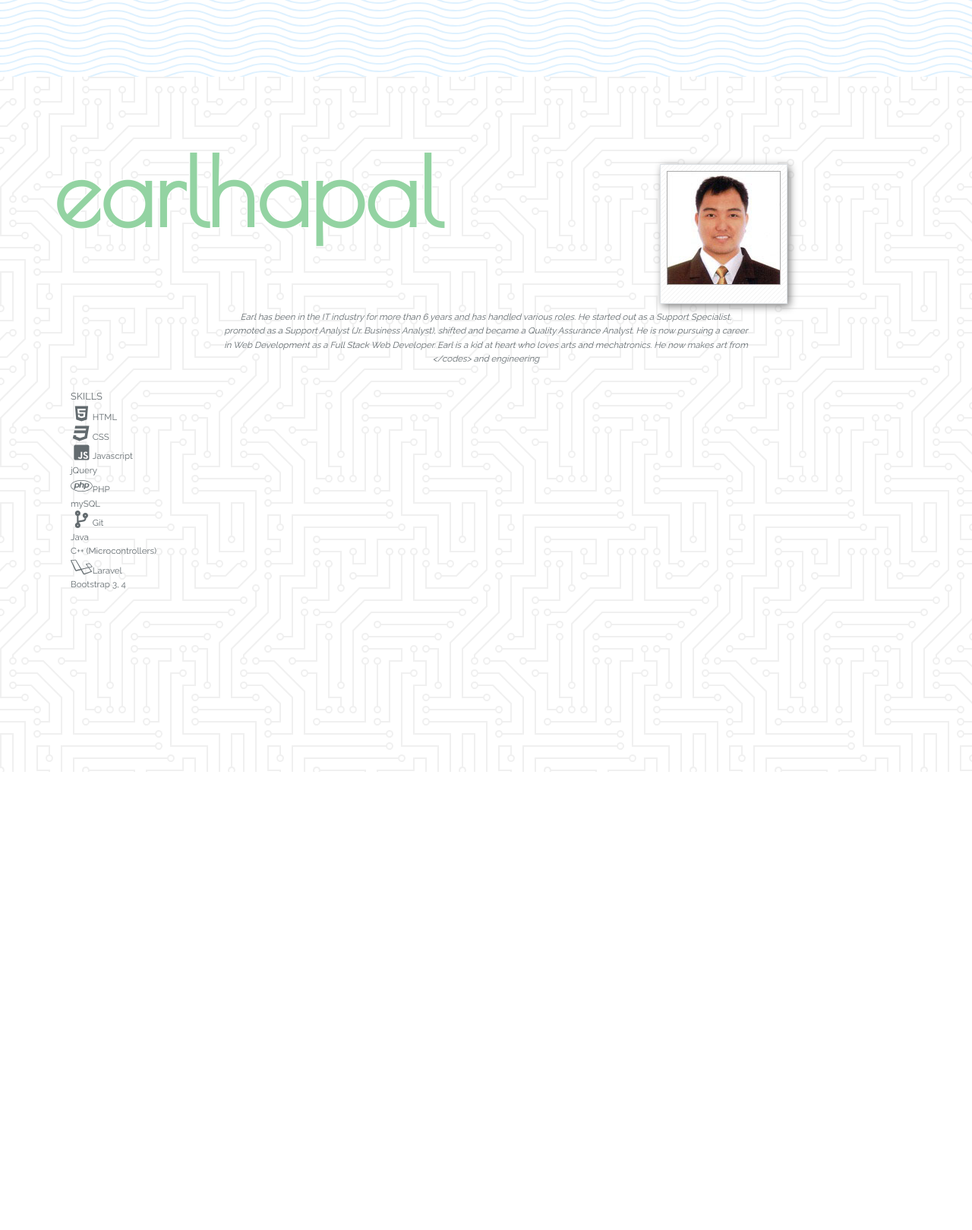
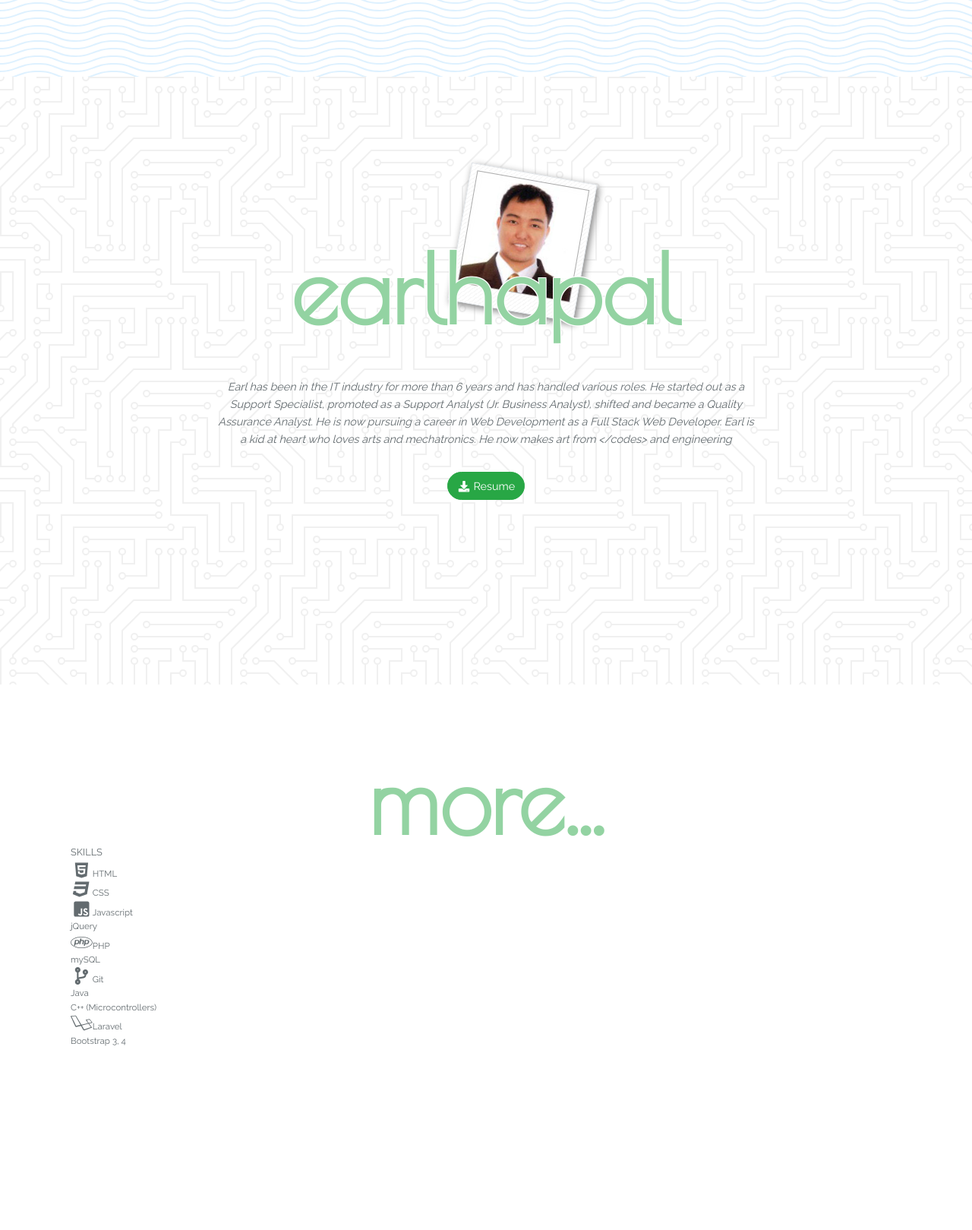
Before and after one commit to earlyshell/earlyshell, a PHP site: page /index.html in a window 1280 px wide. Shown: the part 2299-3918 px from the top of the page at 76% size. Before the commit the page ends 3315 px from the top, so only its background shows below. Run offline with PHP 8.4, Linux system fonts and the light colour scheme; some libraries are stand-ins or nearby versions.

Commit message:
Port Updates

```diff
--- a/index.html
+++ b/index.html
@@ -202,28 +202,40 @@
                             </div>
                         </div>
                     </div>
-                    <div id="earl" class="col-12" page="4">
+                    <div class="col-12 px-0">
+                        <div class="page mx-0 d-flex align-items-center justify-content-center" page="4">
+                            <div class="container-fluid">
+                                <div class="row" style="position: relative; z-index: 3;">
+                                    <div class="mx-auto text-center mt-5 mt-md-0">
+                                        <h1 class="title-me font-weight-bold">earl hapal</h1>
+                                    </div>
+                                </div>
+                                <div class="row">
+                                    <div class="mx-auto text-center">
+                                        <img src="public/icons_leet/EHapal.jpg" alt="Earl" class="polaroid-bg img-thumbnail pt-2 pl-2 pr-2 pb-4 prof-pic rounded-0">
+                                    </div>
+                                </div>
+                                <div class="row mt-5">
+                                    <div class="col col-md-7 mx-md-auto text-center font-italic">
+                                        <p style="">Earl has been in the IT industry for more than 6 years and has handled various roles. He started out as a Support Specialist, promoted as a Support Analyst (Jr. Business Analyst), shifted and became a Quality Assurance Analyst. He is now pursuing a career in Web Development as a Full Stack Web Developer. Earl is a kid at heart who loves arts and mechatronics. He now makes art from &lt;/codes&gt; and engineering</p>
+                                    </div>
+                                </div>
+                                <div class="row mx-auto text-center">
+                                    <a href="https://myjobstreet.jobstreet.com.ph/resume/attachment.php?tk=1&rid=5345054793" class="btn btn-success mx-auto mt-3" style="border-radius: 5rem; color: white;" target="_blank"><i class="fas fa-download fa-fw"></i>&nbsp;Resume</a>
+                                </div>
+                            </div>
+                        </div>
+                    </div>
+                    <div id="earl" class="col-12" page="5">
                         <div class="page mx-auto" style="margin-top:115px;">
                             <div class="container-fluid">
                                 <div class="row">
                                     <div class="col mx-auto text-center mt-5 mt-md-0">
                                         <div class="row">
                                             <div class="col">
-                                                <h1 class="title-me font-weight-bold">earl hapal</h1>
-                                            </div>
-                                            <!-- <h2 class="subtitle-eng small">ENGINEER</h2>
-                                            <h2 class="subtitle-pos small">SUPPORT SPECIALIST | SUPPORT ANALYST</h2>
-                                            <h2 class="subtitle-pos2 small">QA ANALYST</h2> -->
-                                            <!-- <h2 class="subtitle-fswd small">Full Stack Web Developer</h2> -->
-                                            <div class="col prof-pic mx-auto">
-                                                <img src="public/icons_leet/EHapal.jpg" alt="Earl" class="polaroid-bg img-thumbnail pt-2 pl-2 pr-2 pb-4 rounded-0">
+                                                <h1 class="title-me font-weight-bold">more...</h1>
                                             </div>
                                         </div>
-                                    </div>
-                                </div>
-                                <div class="row mt-2">
-                                    <div class="col col-md-7 mx-md-auto text-center font-italic small">
-                                        <p>Earl has been in the IT industry for more than 6 years and has handled various roles. He started out as a Support Specialist, promoted as a Support Analyst (Jr. Business Analyst), shifted and became a Quality Assurance Analyst. He is now pursuing a career in Web Development as a Full Stack Web Developer. Earl is a kid at heart who loves arts and mechatronics. He now makes art from &lt;/codes&gt; and engineering</p>
                                     </div>
                                 </div>
                                 <div class="row mt-3 mx-md-5 small">
--- a/public/css/leet.css
+++ b/public/css/leet.css
@@ -27,14 +27,14 @@
 }
 
 .prof-pic {
-	/*width: 168px;
+	width: 168px;
 	height: auto;
 	position: relative;
-	top: -13.8rem;
+	top: -13.3rem;
 	left: 3rem;
 	z-index: 0;
 	transform: rotateZ(10deg);
-	margin-bottom: -184px;*/
+	margin-bottom: -184px;
 }
 
 @media only screen and (min-width: 576px) {
```
